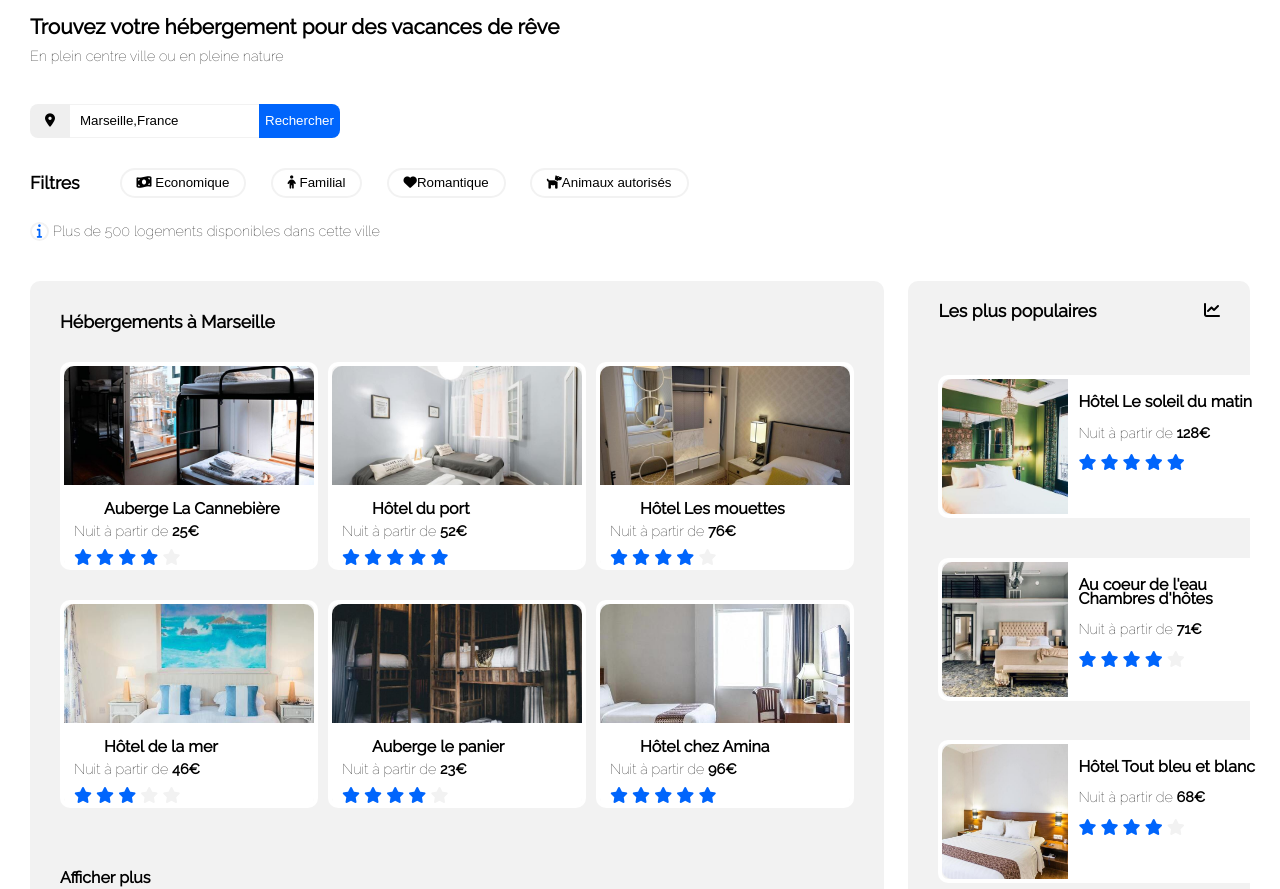
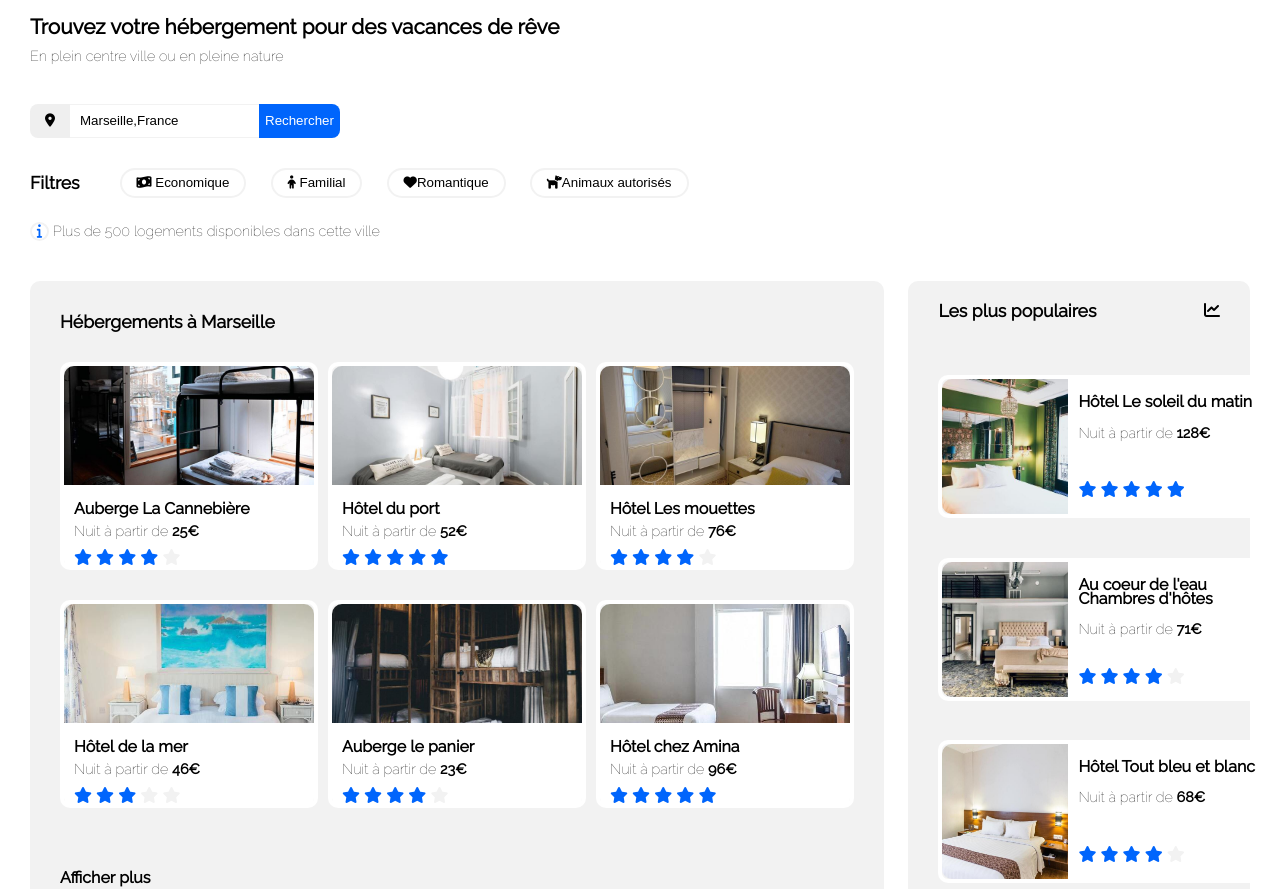
Before and after one commit to melcd238/ocp2newversion-reservia, a website: page index.html in a window 1280 px wide. Shown: the part 83-972 px from the top of the page. Drawn offline with Linux system fonts and the light colour scheme.

Commit message:
modif etoiles section populaire

```diff
--- a/index.html
+++ b/index.html
@@ -133,7 +133,7 @@
               </div></a> </div>
             </div>
 
-            <h3> Afficher plus</h3>
+            <h3 class="more"> Afficher plus</h3>
            </div>
 
         <div class="hebergement-marseille-populaire">
@@ -144,42 +144,48 @@
             <div class="etiquette-pop">
            <a href=""> <div class="hebergement-pop">
             <div class="photo-hebergement-pop-soleil"> </div>
+            <div class="descript-pop">
             <div class="name-pop"><h3>Hôtel Le soleil du matin </h3>
-                <p>Nuit à partir de <span class="price">128€</span></p>
+                <p>Nuit à partir de <span class="price">128€</span></p></div>
+                <div class="icon-star">
                 <i class="fas fa-star icon-blue"></i>
                 <i class="fas fa-star icon-blue"></i>
                 <i class="fas fa-star icon-blue"></i>
                 <i class="fas fa-star icon-blue"></i>
                 <i class="fas fa-star icon-blue"></i>
-            </div>
+            </div></div>
           </div></a> </div>
 
 
           <div class="etiquette-pop">
           <a href=""> <div class="hebergement-pop">
             <div class="photo-hebergement-pop-coeur"> </div>
+            <div class="descript-pop">
             <div class="name-pop"><h3>Au coeur de l'eau Chambres d'hôtes </h3>
-                <p>Nuit à partir de <span class="price">71€</span></p>
+                <p>Nuit à partir de <span class="price">71€</span></p></div>
+                <div class="icon-star-coeur">
                 <i class="fas fa-star icon-blue"></i>
                 <i class="fas fa-star icon-blue"></i>
                 <i class="fas fa-star icon-blue"></i>
                 <i class="fas fa-star icon-blue"></i>
                 <i class="fas fa-star icon-gray"></i>
-            </div>
+            </div></div>
           </div></a> </div>
 
 
           <div class="etiquette-pop">
           <a href=""> <div class="hebergement-pop">
             <div class="photo-hebergement-pop-bleu"> </div>
+            <div class="descript-pop">
             <div class="name-pop"><h3>Hôtel Tout bleu et blanc </h3>
-                <p>Nuit à partir de <span class="price">68€</span></p>
+                <p>Nuit à partir de <span class="price">68€</span></p></div>
+                <div class="icon-star">
                 <i class="fas fa-star icon-blue"></i>
                 <i class="fas fa-star icon-blue"></i>
                 <i class="fas fa-star icon-blue"></i>
                 <i class="fas fa-star icon-blue"></i>
                 <i class="fas fa-star icon-gray"></i>
-            </div>
+            </div></div>
           </div></a></div>
 
 
--- a/scss/style.scss
+++ b/scss/style.scss
@@ -118,7 +118,7 @@ main{
                 padding-left: 30px;
                 padding-top: 15px;
             }
-            h3{
+            .more{
                 padding-left: 30px;
             }
             .galery-hebergement{
@@ -235,13 +235,22 @@ main{
                     border-radius: 10px 0 0 10px;
                     width: 40%;
                 }
-                .name-pop{
+                .descript-pop{
                     width: 60%;
                     box-sizing:content-box ;
                     background-color: white;
                     border-radius: 0 6px 6px 0;
                     padding-left: 10px;
+                }
+                .name-pop{
                     line-height: 0.9rem;
+                }
+                .icon-star{
+                    margin-top: 40px;
+
+                }
+                .icon-star-coeur{
+                    margin-top: 30px;
                 }
         }
 
```
Also changed, not shown: css/style.css.
